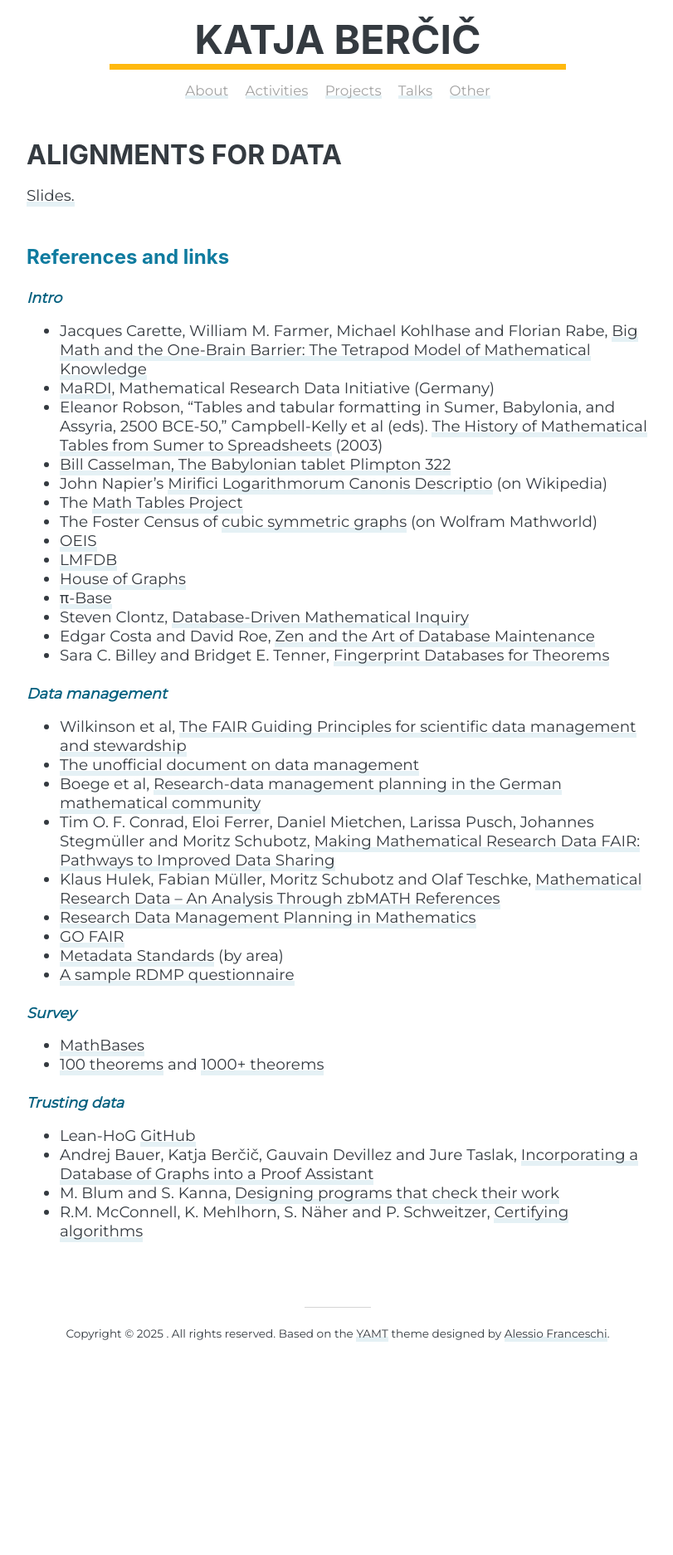
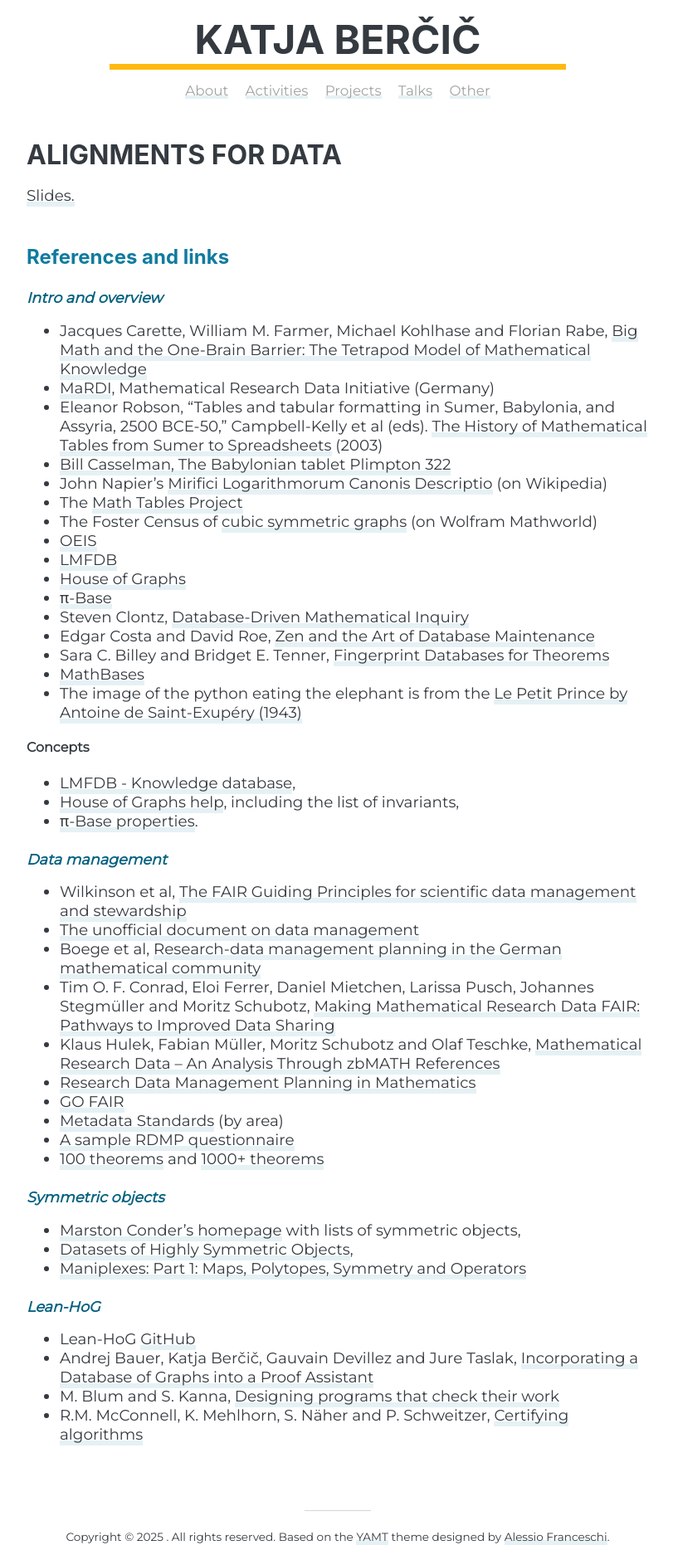
Before and after one commit to katjabercic/katja.not.si, a Jekyll site: the page built from alignments-for-data.md, in a window 1280 px wide. Shown: the whole page at 83% size, without its empty margins (233-1044 px from the left). Built offline with Jekyll 4.4.1, drawn with Linux system fonts in a browser that asks for light colours; nearby versions of some CDN libraries; some web fonts are replaced; before the commit the page ends 1628 px from its top, so only the background shows below that.

Commit message:
Add slides, update references

```diff
--- a/alignments-for-data.md
+++ b/alignments-for-data.md
@@ -9,7 +9,7 @@ title: Katja Berčič | Talks | Alignments for data
 
 ## References and links
 
-### Intro
+### Intro and overview
 
 * Jacques Carette, William M. Farmer, Michael Kohlhase and Florian Rabe, [Big Math and the One-Brain Barrier: The Tetrapod Model of Mathematical Knowledge](https://link.springer.com/article/10.1007/s00283-020-10006-0)
 * [MaRDI](https://portal.mardi4nfdi.de/), Mathematical Research Data Initiative (Germany)
@@ -25,6 +25,14 @@ title: Katja Berčič | Talks | Alignments for data
 * Steven Clontz, [Database-Driven Mathematical Inquiry](https://arxiv.org/abs/2404.05778)
 * Edgar Costa and David Roe, [Zen and the Art of Database Maintenance](https://math.mit.edu/~edgarc/files/papers/Costa,%20Roe%20-%20Zen%20and%20the%20Art%20of%20Database%20Maintenance.pdf)
 * Sara C. Billey and Bridget E. Tenner, [Fingerprint Databases for Theorems](https://www.ams.org/notices/201308/rnoti-p1034.pdf)
+* [MathBases](https://mathbases.org)
+* The image of the python eating the elephant is from the [Le Petit Prince by Antoine de Saint-Exupéry (1943)](https://gutenberg.net.au/ebooks03/0300771h.html)
+
+#### Concepts
+
+* [LMFDB - Knowledge database](https://www.lmfdb.org/knowledge/?category=group&reviewed=on&beta=on&normal=on),
+* [House of Graphs help](https://houseofgraphs.org/help), including the list of invariants,
+* [π-Base properties](https://topology.pi-base.org/properties).
 
 ### Data management
 
@@ -37,13 +45,15 @@ title: Katja Berčič | Talks | Alignments for data
 * [GO FAIR](https://www.go-fair.org/fair-principles/)
 * [Metadata Standards](https://rdamsc.bath.ac.uk/) (by area)
 * [A sample RDMP questionnaire](https://www.aamu.edu/research-economic-development/research-compliance/_documents/rdmp-template.pdf)
-
-### Survey
-
-* [MathBases](https://mathbases.org)
 * [100 theorems](www.cs.ru.nl/~freek/100/) and [1000+ theorems](https://1000-plus.github.io)
 
-### Trusting data
+### Symmetric objects
+
+* [Marston Conder's homepage](https://www.math.auckland.ac.nz/~conder/) with lists of symmetric objects,
+* [Datasets of Highly Symmetric Objects](https://graphsym.net),
+* [Maniplexes: Part 1: Maps, Polytopes, Symmetry and Operators](https://www.mdpi.com/2073-8994/4/2/265)
+
+### Lean-HoG
 
 * Lean-HoG [GitHub](https://github.com/katjabercic/Lean-HoG/)
 * Andrej Bauer, Katja Berčič, Gauvain Devillez and Jure Taslak, [Incorporating a Database of Graphs into a Proof Assistant](https://link.springer.com/chapter/10.1007/978-3-031-66997-2_9)
```
Also changed, not shown: 1 other file.
